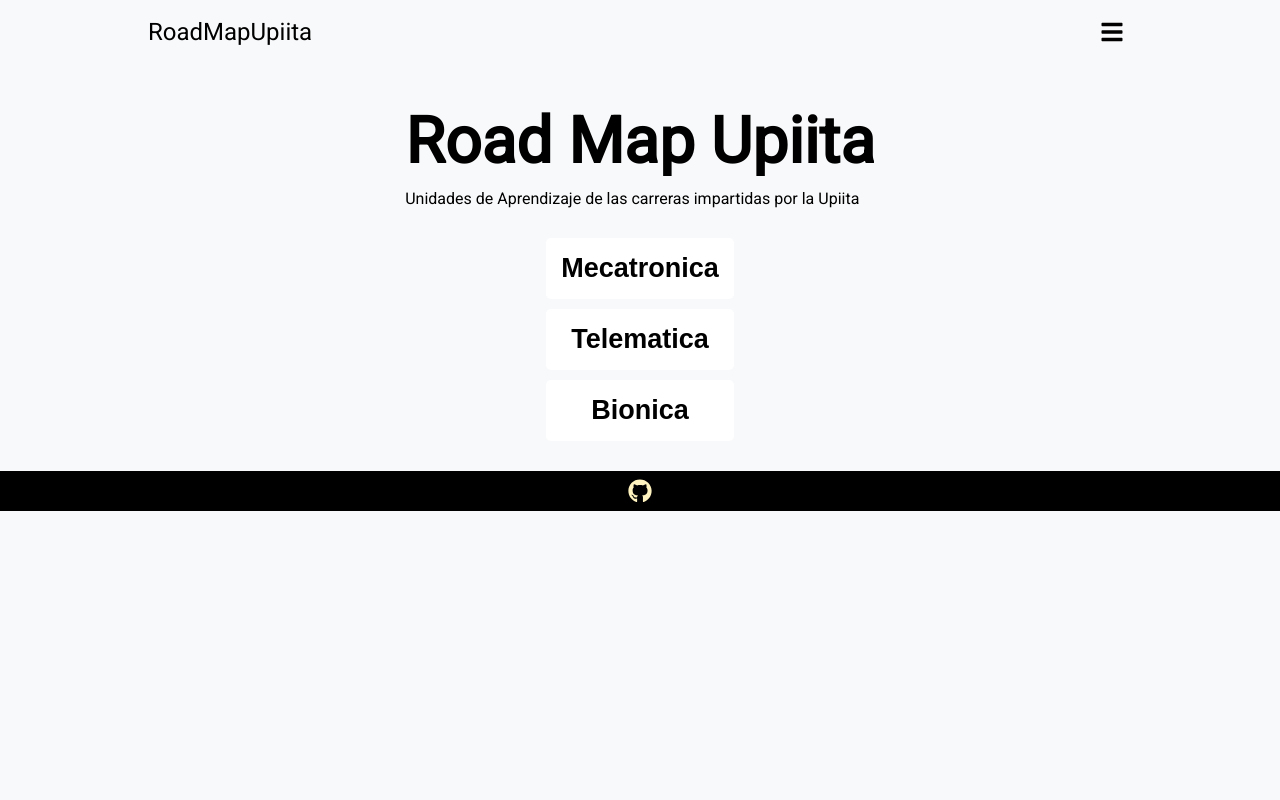
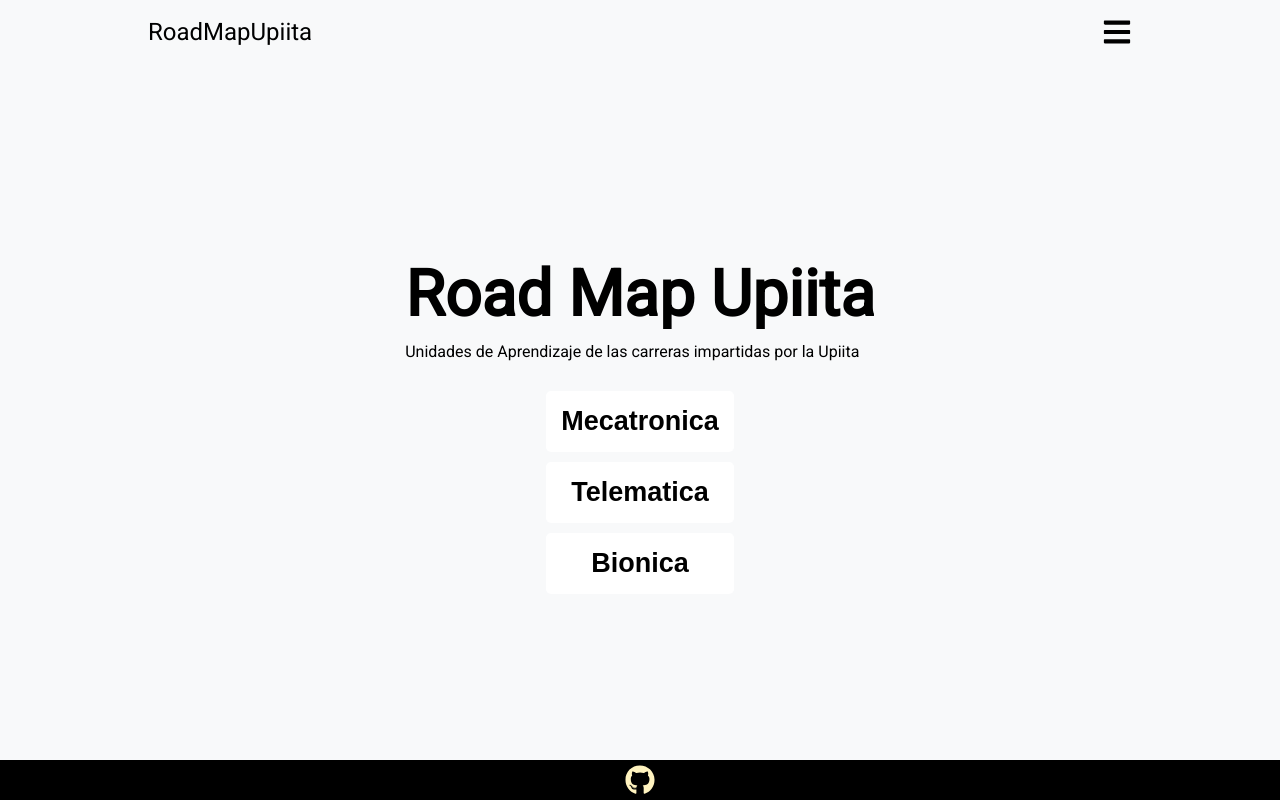
Before and after one commit to leoopez/RoadMapUpiita, a React (Create React App) app: page / in a window 1280 px wide. Built offline with nearby package versions, Linux system fonts and the light colour scheme.

Commit message:
responsive

```diff
--- a/src/Components/App.css
+++ b/src/Components/App.css
@@ -128,10 +128,9 @@ p {
     display: flex;
     justify-content: center;
     align-items: center;
-    width: 4rem;
-    height: 4rem;
+    width: 3rem;
+    height: 3rem;
     cursor: pointer;
-    padding: 0.8rem;
 }
 
 .ic-s{
@@ -180,6 +179,22 @@ p {
     transform: scale(1.3);
 }
 
+.level-1{
+    color: blue;
+}
+
+.level-3{
+    color: red;
+}
+
+.level-4{
+    color: brown;
+}
+
+.level-5{
+    color: #9B59B6 ;
+}
+
 .optional-1{
     color: #9B59B6;
 }
@@ -204,27 +219,12 @@ p {
     color: #f06595 ;
 }
 
-.level-1{
-    color: blue;
-}
-
-.level-3{
-    color: red;
-}
-
-.level-4{
-    color: brown;
-}
-
-.level-5{
-    color: #9B59B6 ;
-}
-
 .is--close{
     display: none !important;
 }
 
 .main {
+    min-height: calc(100vh - 12rem);
     margin: 0 1.5rem;
     font-size: 1.4rem;
 }
@@ -237,6 +237,7 @@ p {
 /* Units style render*/
 
 .card{
+    font-size: 1.2rem;
     height: 6em;
     width: 10em;
     position: relative;
@@ -388,6 +389,12 @@ p {
     transform: scale(1.1);
 }
 
+.select--group {
+    padding: 1rem 0.5rem;
+    border: none;
+    box-shadow: 0 0 0.2rem 0.1rem;
+}
+
 .unit--skeleton {
     border: 0.25rem solid #aaa;
     flex-direction: column;
@@ -425,9 +432,25 @@ p {
 
 /* Desktop queries */
 
+@media only screen and (min-width: 40em) {
 
-@media only screen and (min-width: 40em) {
-    .nav__settings{
-        flex-direction: row;
+    .main {
+        margin: 0 5rem;
+    }
+
+    .units {
+        grid-template-columns: 4rem auto;
+    }
+
+    .group--units {
+        justify-content: start;
+    }
+
+    .group--number{
+        height: 100%;
+    }
+
+    .card {
+        font-size: 1.4rem;
     }
   }
--- a/src/Components/Footer/Footer.css
+++ b/src/Components/Footer/Footer.css
@@ -1,4 +1,5 @@
 .footer {
+    height: 4rem;
     display: flex;
     justify-content: center;
     align-items: center;
--- a/src/Components/Header/Header.css
+++ b/src/Components/Header/Header.css
@@ -1,5 +1,8 @@
 .header {
     font-size: 2.4rem;
+    height: 8rem;
+    position: relative;
+    z-index: 100;
 }
 
 .navbar {
@@ -12,6 +15,8 @@
     justify-content: space-between;
 }
 .navbar--active {
+    position: absolute;
+    top: 8rem;
     width: 100%;
     display: flex;
     flex-direction: column;
--- a/src/Components/Header/Navbar.js
+++ b/src/Components/Header/Navbar.js
@@ -5,6 +5,10 @@ import NavLink from "./NavLink";
 
 import { FaBars, FaTimes } from "react-icons/fa";
 import { useState } from "react/cjs/react.development";
+
+import { Icon } from "../UI";
+import { CAREERS } from "../../config";
+
 import useClose from "../../hooks/useClose";
 
 export default function Navbar() {
@@ -15,16 +19,18 @@ export default function Navbar() {
     <>
       <div className='navbar'>
         <NavLink to='/'>RoadMapUpiita</NavLink>
-        <span
-          className='icon--container'
-          onClick={() => setOpen(open => !open)}>
+        <Icon onClick={() => setOpen(open => !open)}>
           {open ? <FaTimes size={"100%"} /> : <FaBars size={"100%"} />}
-        </span>
+        </Icon>
       </div>
       <div ref={ref}>
         {open && (
           <nav className='navbar--active' onClick={() => setOpen(false)}>
-            <NavLink to='' />
+            {CAREERS.map((item, i) => (
+              <NavLink key={i} to={item}>
+                {item}
+              </NavLink>
+            ))}
           </nav>
         )}
       </div>
--- a/src/Components/Main/RoadMap/RoadMapLoading.js
+++ b/src/Components/Main/RoadMap/RoadMapLoading.js
@@ -13,7 +13,7 @@ export default function RoadingMapLoading() {
 }
 
 function Units() {
-  const units = [...Array(20)].map((x, y) => <UnitSkeleton key={y} />);
+  const units = [...Array(30)].map((x, y) => <UnitSkeleton key={y} />);
   return units;
 }
 
--- a/src/Components/Main/RoadMap/RoadMapTab.js
+++ b/src/Components/Main/RoadMap/RoadMapTab.js
@@ -8,7 +8,6 @@ export default function RoadMapTabRegular({
   info,
   group = "semester",
   order = false,
-  optional = false,
 }) {
   const renderUnits = info[group].map(it => (
     <Units
@@ -19,5 +18,5 @@ export default function RoadMapTabRegular({
   ));
 
   if (order) renderUnits.reverse();
-  return <div className='grid-container--center'>{renderUnits}</div>;
+  return <div className='grid-container--center units mt'>{renderUnits}</div>;
 }
--- a/src/Components/Main/RoadMap/RoadMapTabs.js
+++ b/src/Components/Main/RoadMap/RoadMapTabs.js
@@ -97,12 +97,14 @@ const TabItem = ({ index, tab, selectedTab, changeTab = f => f }) => {
 };
 
 const SelectGroup = ({ groupby = [], selected, change }) => {
-  console.log(groupby);
   return (
-    <select onChange={e => change(e.target.value)} value={selected}>
+    <select
+      onChange={e => change(e.target.value)}
+      value={selected}
+      className='select--group'>
       {groupby.map((item, i) => (
         <option value={item} key={i}>
-          {transformText(item)[0].toUpperCase()}
+          {transformText(item)}
         </option>
       ))}
     </select>
--- a/src/Components/Main/RoadMap/Units/Unit.js
+++ b/src/Components/Main/RoadMap/Units/Unit.js
@@ -11,7 +11,9 @@ export default function Unit({ unit }) {
   const { selectedUnit } = useUnits();
   const selected = selectedUnit && unit.id === selectedUnit.id;
   return (
-    <div className={`card unit level-${unit.level}`} id={unit.id}>
+    <div
+      className={`card level-${unit.level} optional-${unit?.optional}`}
+      id={unit.id}>
       <FrontCard selected={selected} unit={unit} />
       <BackCard selected={selected} unit={unit} />
     </div>
--- a/src/Components/Main/RoadMap/Units/Units.js
+++ b/src/Components/Main/RoadMap/Units/Units.js
@@ -12,7 +12,9 @@ export default function Units({ units, group }) {
       <div className='group--number flex-container flex-container--center'>
         {group}
       </div>
-      <div className='flex-container flex-container--center'>{renderUnits}</div>
+      <div className='flex-container flex-container--center group--units'>
+        {renderUnits}
+      </div>
     </>
   );
 }
--- a/src/utils/generals.js
+++ b/src/utils/generals.js
@@ -4,5 +4,6 @@ export const transformText = data => {
   if (data === "semester") return "Semestre";
   if (data === "level") return "Nivel";
   if (data === "credits") return "Creditos";
+  if (data === "optional") return "Optativa";
   return data;
 };
```
